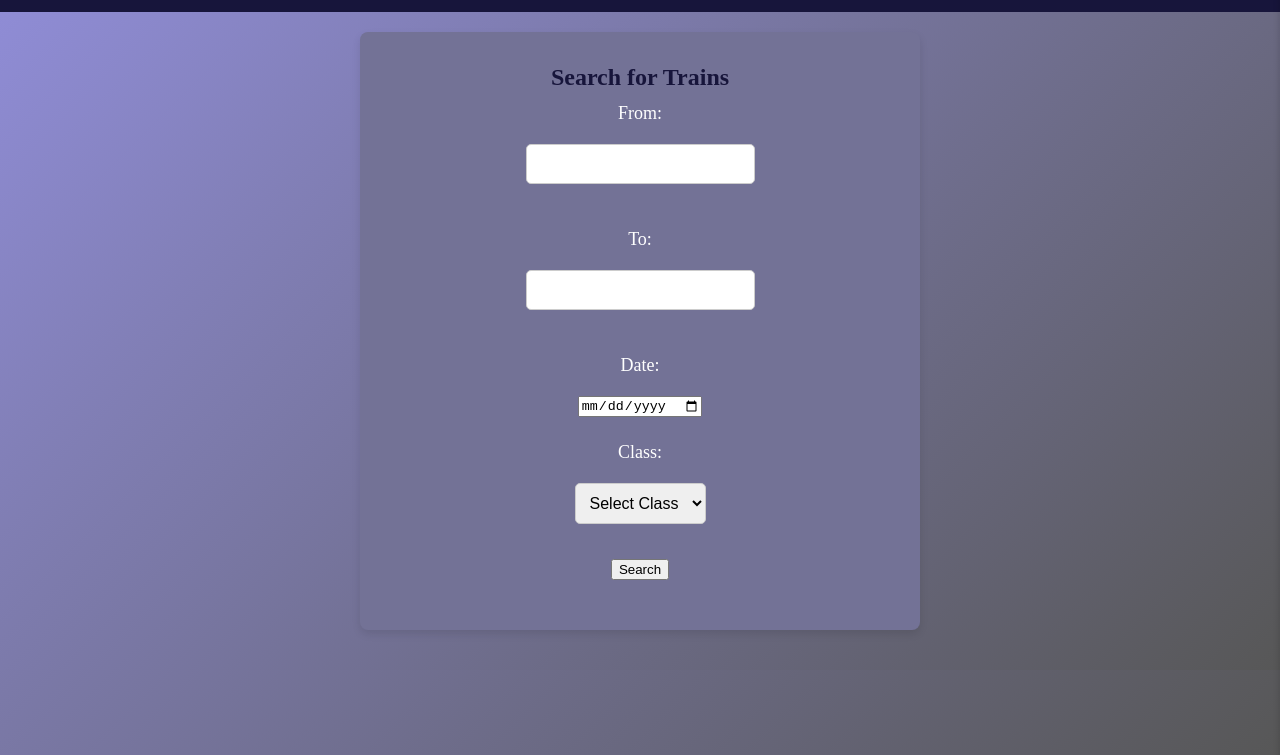
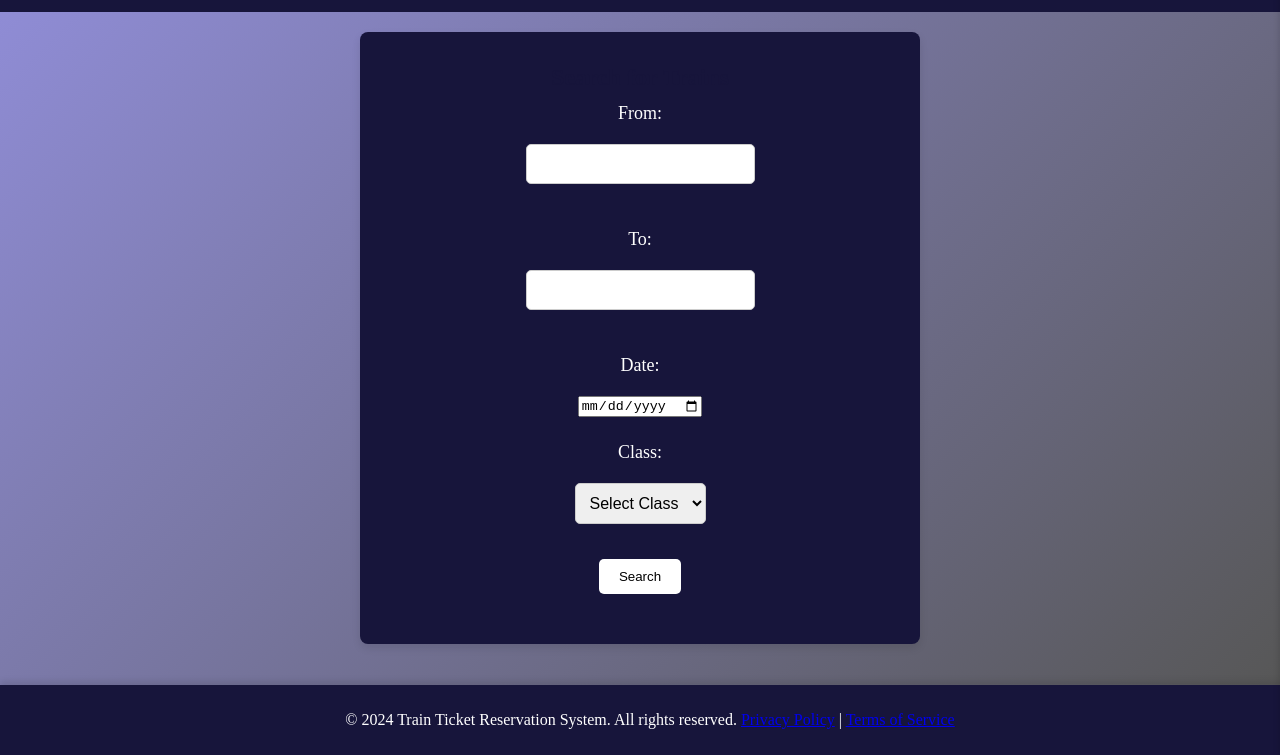
Before and after one commit to Shreyya18/train-ticket-reservation-system, a website: page frontend/search-trains.html in a window 1280 px wide. Shown: the part 45-800 px from the top of the page. Drawn offline with Linux system fonts and the light colour scheme; no server answers.

Commit message:
search train ui fix

```diff
--- a/frontend/search-trains.html
+++ b/frontend/search-trains.html
@@ -10,7 +10,7 @@
     padding: 0;
     font-family: 'Roboto', sans-serif;
     background-color: #f0f2f5;
-    color: #333;
+    color: white;
     height: 100%;
   }
 
@@ -25,7 +25,7 @@
 
   h1 {
     margin-bottom: 30px;
-    color: #333;
+    color: white;
   }
 
   form {
@@ -33,7 +33,7 @@
     display: flex;
     flex-direction: column;
     gap: 15px;
-    color: rgb(44, 44, 44);
+    color: rgb(255, 252, 252);
   }
 
   label {
@@ -66,6 +66,21 @@
     background-color: #0056b3;
   }
 
+  #search-button{
+    background-color: white;
+    color: black;
+    border: none;
+    padding: 10px 20px;
+    cursor: pointer;
+    border-radius: 5px;
+  }
+  #search-button:hover {
+    background-color: #272369;
+    color: white;
+  }
+
+
+
     </style>
     <link rel="stylesheet" href="style.css">
     <link rel="stylesheet" href="https://fonts.googleapis.com/css2?family=Roboto:wght@400;500;700&display=swap">
@@ -93,7 +108,7 @@
   </aside>
 
   <main class="main-content">
-    <section class="content" style="background-color: #737296;">
+    <section class="content" style="background-color: #17153B;" >
     <h1 style="color: #17153B;">Search for Trains</h1>
     <form id="search-form">
       <label for="from">From:</label>
@@ -107,16 +122,16 @@
             <option value="">Select Class</option>
             <!-- Options will be populated dynamically -->
         </select>
-      <input type="submit" value="Search">
+      <input type="submit" value="Search" id="search-button">
     </form>
     <div id="search-results">
       <!-- Search results will be displayed here -->
     </div>
     </section>
   </main>
-  <!-- <footer>
+  <footer>
     <p>&copy; 2024 Train Ticket Reservation System. All rights reserved. <a href="#">Privacy Policy</a> | <a href="#">Terms of Service</a></p>
-  </footer> -->
+  </footer>
 
   <script>
     function toggleSidebar() {
```
